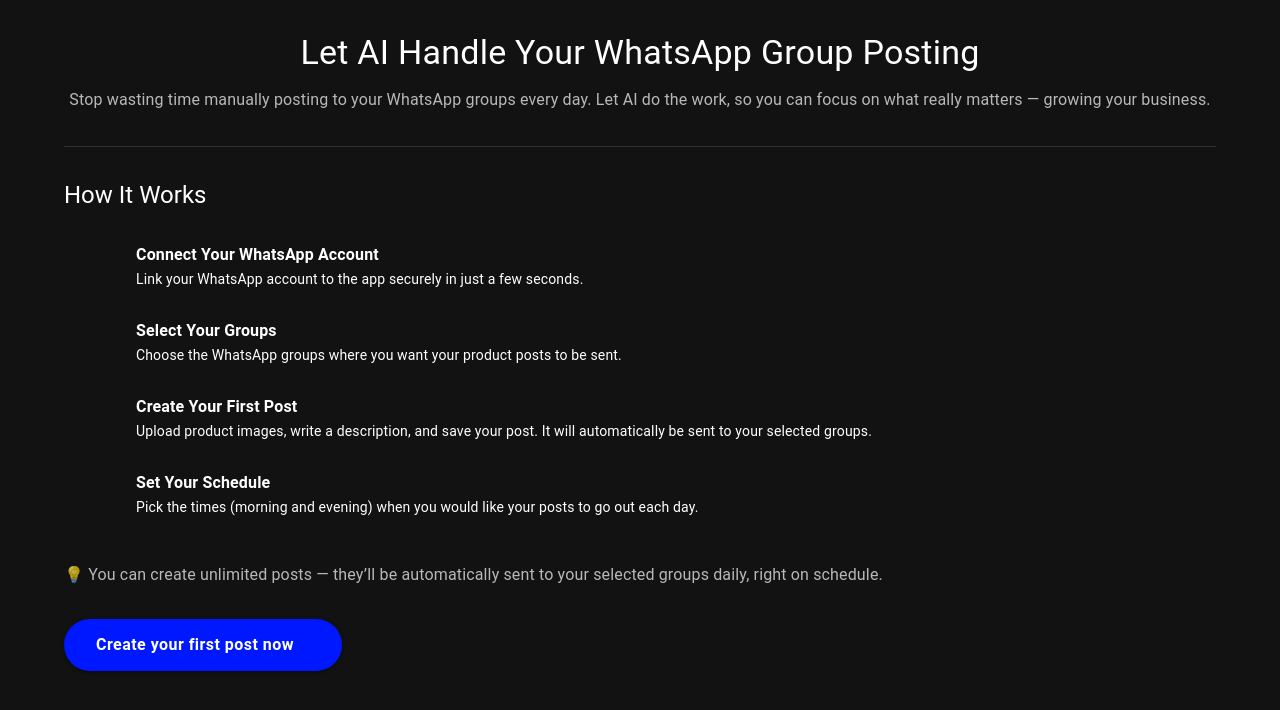
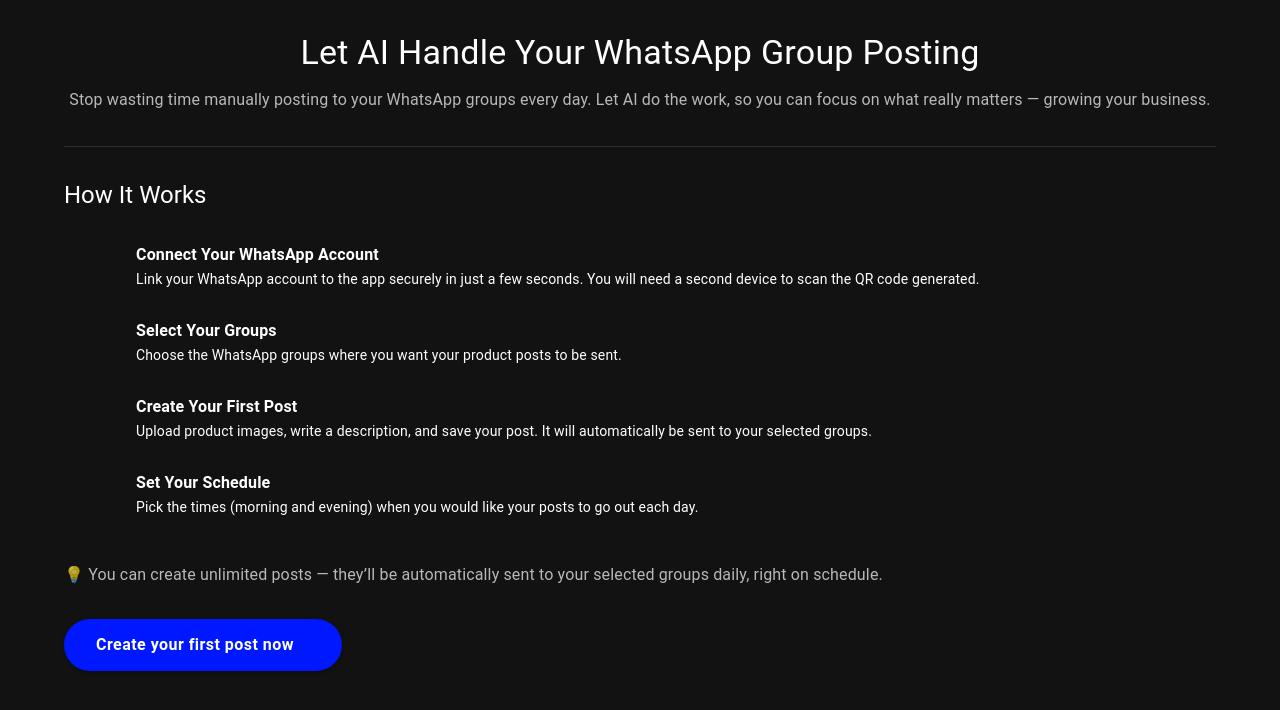
Before and after one commit to aginamena/myaiassistant, a Next.js app: page / in a window 1280 px wide. Shown: the top 710 px of the page. Built offline with nearby package versions, Linux system fonts and the light colour scheme; no server answers; some icons are missing; what @mui/material-nextjs would draw is missing.

Commit message:
updated instruction to connect to whatsapp

```diff
--- a/app/page.tsx
+++ b/app/page.tsx
@@ -22,7 +22,7 @@
     {
       title: "Connect Your WhatsApp Account",
       description:
-        "Link your WhatsApp account to the app securely in just a few seconds.",
+        "Link your WhatsApp account to the app securely in just a few seconds. You will need a second device to scan the QR code generated.",
     },
     {
       title: "Select Your Groups",
```
